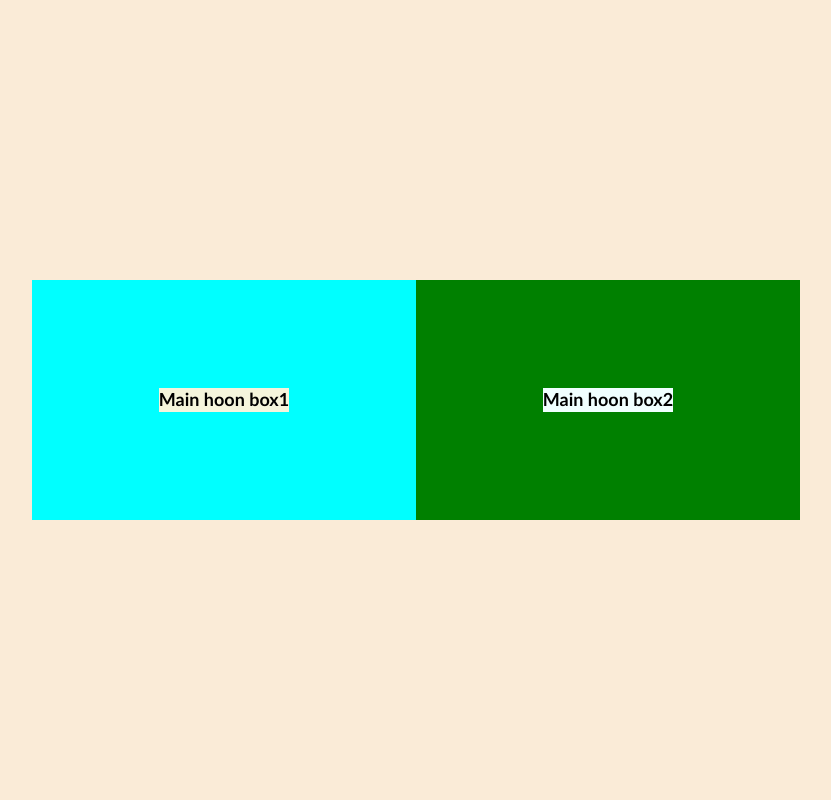
After one commit to sarthakmishra200906-source/coding, a PHP site: page /3rdwebsite.html in a window 1280 px wide. The commit adds this page. Shown: the whole page, without its empty margins (224-1055 px from the left). Run offline with PHP 8.4, Linux system fonts and the light colour scheme.

Commit message:
learning basic html and css

```diff
--- /dev/null
+++ b/webdevlopment/3rdwebsite.css
@@ -0,0 +1,39 @@
+html, body {
+  /* Give the parent a height so the children can use % */
+  height: 100%;
+  margin: 0;
+}
+body{
+  background-color: antiquewhite;
+  display: flex;
+  text-align: center;
+  align-items: center;
+  justify-content: center;
+
+
+}
+div{
+  width: 30%;
+ height: 30%;
+  font-size: large;
+  display:flex;
+  align-items: center;
+  justify-content:center;
+
+  font-family: 'Gill Sans', 'Gill Sans MT', Calibri, 'Trebuchet MS', sans-serif;
+
+}
+#box1{
+  background-color: aqua;
+  h4{
+    background-color: beige;
+    height: 10%;
+  }
+}
+#box2{
+  background-color: green;
+  h4{
+    background-color: azure;
+    height: 10%;
+  }
+}
--- /dev/null
+++ b/webdevlopment/3rdwebsite.html
@@ -0,0 +1,21 @@
+<!DOCTYPE html>
+<html lang="en">
+
+<head>
+    <meta charset="UTF-8">
+    <meta name="viewport" content="width=device-width, initial-scale=1.0">
+    <title>Document</title>
+    <link rel="stylesheet" href="3rdwebsite.css">
+</head>
+
+<body>
+
+    <div id="box1">
+     <h4> Main hoon box1</h4>
+    </div>
+    <div id="box2">
+      <h4> Main hoon box2</h4>
+    </div>
+</body>
+
+</html>
```
Also changed, not shown: webdevlopment/second.html (+75 -1 lines), webdevlopment/style.css (+28 -8 lines).
